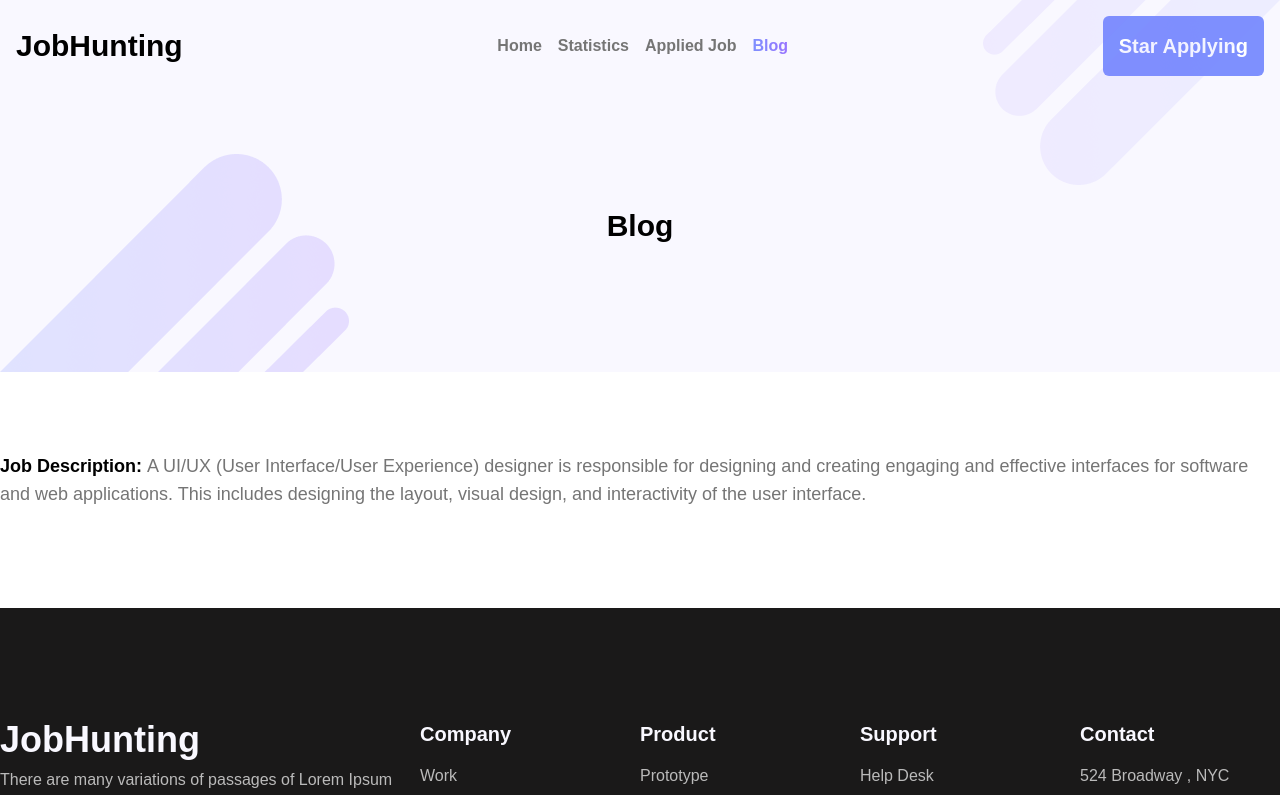
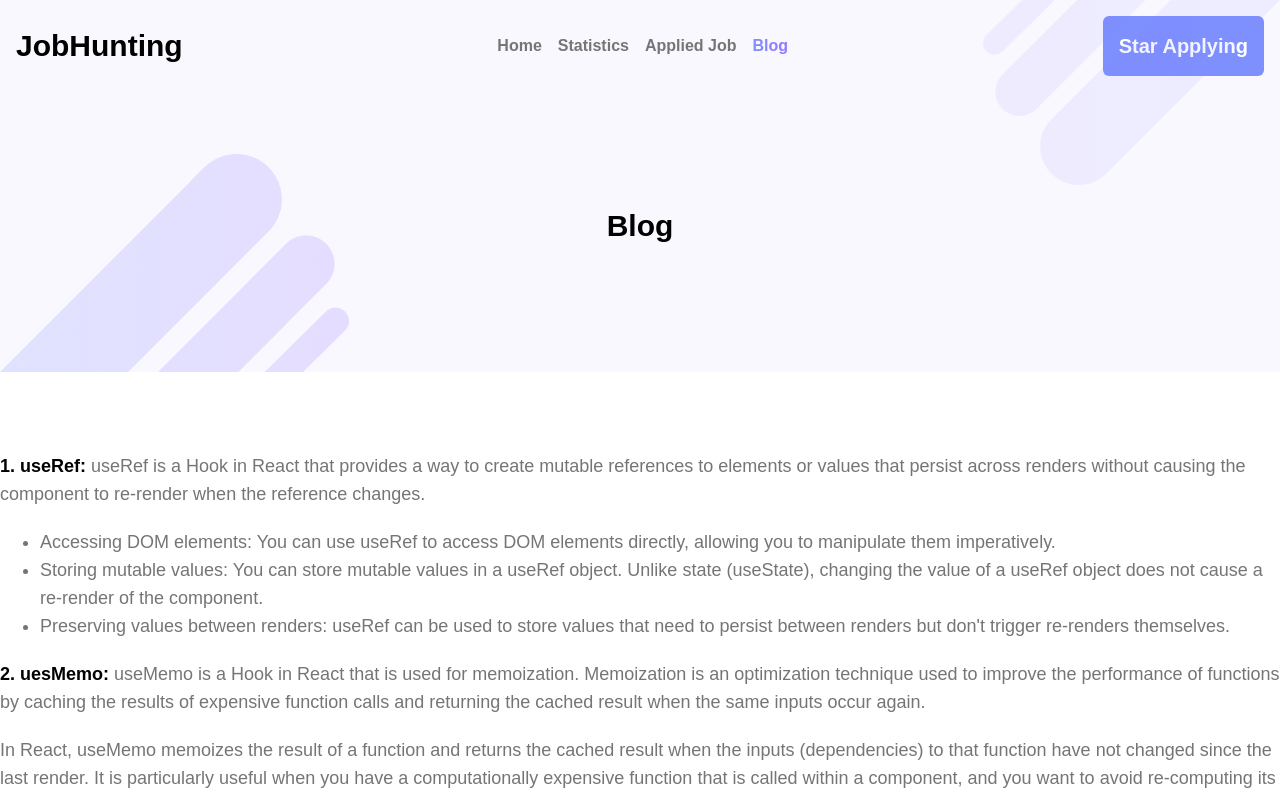
Before and after one commit to hafijurDia/job-hunting, a React (Vite) app: page /blog in a window 1280 px wide. Shown: the top 795 px of the page. Built offline with nearby package versions, Linux system fonts and the light colour scheme.

Commit message:
blog postes

```diff
--- a/src/components/Blog/Blog.jsx
+++ b/src/components/Blog/Blog.jsx
@@ -9,7 +9,19 @@ export default function Blog() {
       <Banner pageTitle={pageTitle}></Banner>
       <section className='py-20'>
         <div className="container mx-auto">
-          <p className="text-lg text-[#757575] pb-5"><span className="text-black font-bold">Job Description: </span> A UI/UX (User Interface/User Experience) designer is responsible for designing and creating engaging and effective interfaces for software and web applications. This includes designing the layout, visual design, and interactivity of the user interface.</p>
+          <p className="text-lg text-[#757575] pb-5"><span className="text-black font-bold">1. useRef: </span> useRef is a Hook in React that provides a way to create mutable references to elements or values that persist across renders without causing the component to re-render when the reference changes.</p>
+          <ul className='list-disc w-100 pl-10 text-lg text-[#757575]'>
+            <li>Accessing DOM elements: You can use useRef to access DOM elements directly, allowing you to manipulate them imperatively.</li>
+            <li>Storing mutable values: You can store mutable values in a useRef object. Unlike state (useState), changing the value of a useRef object does not cause a re-render of the component.</li>
+            <li>Preserving values between renders: useRef can be used to store values that need to persist between renders but don't trigger re-renders themselves.</li>
+          </ul>
+
+          <p className="text-lg text-[#757575] pb-5 mt-5"><span className="text-black font-bold">2. uesMemo: </span>
+useMemo is a Hook in React that is used for memoization. Memoization is an optimization technique used to improve the performance of functions by caching the results of expensive function calls and returning the cached result when the same inputs occur again.</p>
+<p className="text-lg text-[#757575] pb-5">
+In React, useMemo memoizes the result of a function and returns the cached result when the inputs (dependencies) to that function have not changed since the last render. It is particularly useful when you have a computationally expensive function that is called within a component, and you want to avoid re-computing its result on every render unless its dependencies change.</p>
+
+
 
         </div>
       </section>
```
